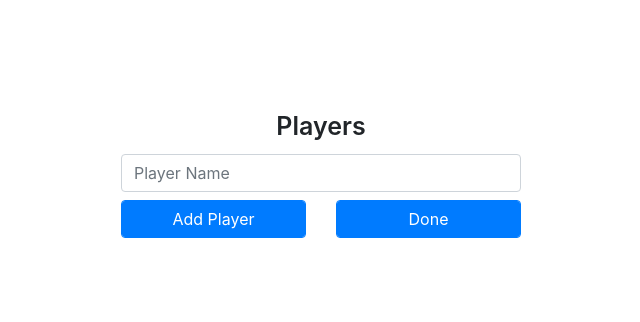
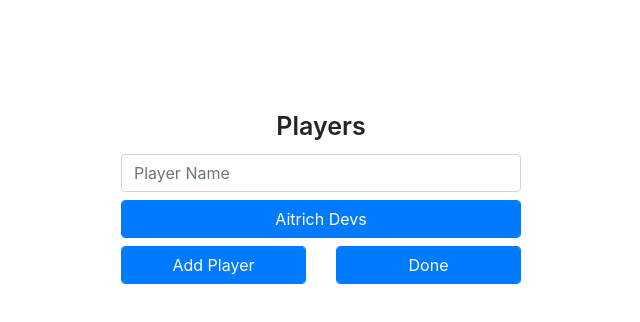
Before and after one commit to bennyatoffice/BasketLegend, an Angular app: page /select in a window 1280 px wide. Shown: the top 322 px of the page, without its empty margins (304-944 px from the left). Built offline with nearby package versions, Linux system fonts and the light colour scheme.

Commit message:
default team

```diff
--- a/src/app/select-members/select-members.component.html
+++ b/src/app/select-members/select-members.component.html
@@ -19,6 +19,11 @@
                 </div>
             </div>
         </div>
+        <div class="row mt">
+            <div class="col-md-12">
+                <input class="btn btn-primary form-control" type="button" value="Aitrich Devs" (click)="aitrichdevs()">
+            </div>
+        </div>
 
 
         <div>
--- a/src/app/select-members/select-members.component.ts
+++ b/src/app/select-members/select-members.component.ts
@@ -27,6 +27,10 @@ export class SelectMembersComponent implements OnInit {
     this.members.splice(index, 1);
   }
 
+  aitrichdevs(){
+    this.members = ['Prashob','Anish','Jithin','Nibil','Althaf','Ameen','Benny'];
+  }
+
   done() {
     if(this.members.length>1){
       this.data.changeMessage(this.members);
```
